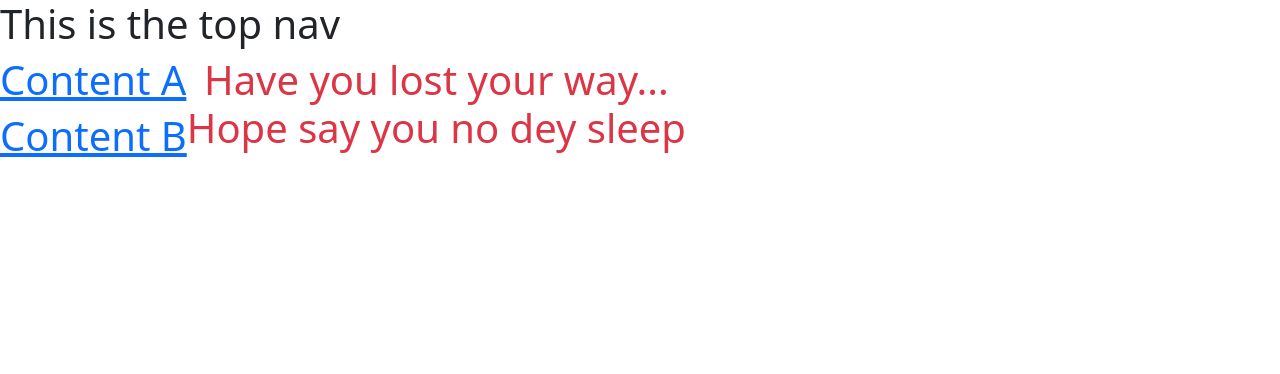
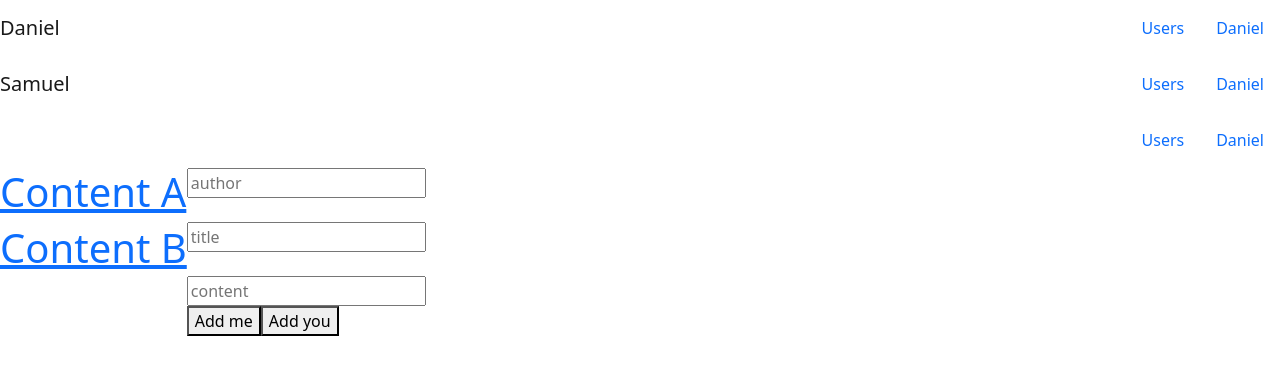
Before and after one commit to Danitife/ReactApril, a React (Create React App) app: page /state_hook in a window 1280 px wide. Shown: the top 374 px of the page. Built offline with nearby package versions, Linux system fonts and the light colour scheme.

Commit message:
useEffect with axios and fetch

```diff
--- a/package.json
+++ b/package.json
@@ -6,6 +6,7 @@
     "@testing-library/jest-dom": "^5.16.5",
     "@testing-library/react": "^13.4.0",
     "@testing-library/user-event": "^13.5.0",
+    "axios": "^1.4.0",
     "bootstrap": "^5.2.3",
     "react": "^18.2.0",
     "react-dom": "^18.2.0",
--- a/src/App.js
+++ b/src/App.js
@@ -7,6 +7,8 @@ import NotFound from './components/NotFound';
 import Display from './components/Display';
 import ContentA from './components/Youtube/ContentA';
 import ContentB from './components/Youtube/ContentB';
+import StateHook from './components/TodayState/StateHook';
+import AllInfo from './components/TodayState/AllInfo';
 
 function App() {
   return (
@@ -14,6 +16,8 @@ function App() {
       <Routes>
         <Route path='/' element={<ContentA />} />
         <Route path='/contentb' element={<ContentB />} />
+        <Route path='/state_hook' element={<StateHook />} />
+        <Route path='/all_things' element={<AllInfo />} />
         <Route path="*" element={<NotFound />} />
       </Routes>
     </>
--- a/src/components/Navbar.js
+++ b/src/components/Navbar.js
@@ -1,11 +1,11 @@
 import React from 'react'
 import { Link } from 'react-router-dom'
 
-const Navbar = () => {
+const Navbar = (props) => {
   return (
     <div>
         <nav className='navbar'>
-          <Link to="/" className="navbar-brand">Logo</Link>
+          <Link to="/" className="navbar-brand">{props.user}</Link>
           <ul className="nav">
             <li className="nav-item">
               <Link to="/users" className="nav-link">Users</Link>
--- /dev/null
+++ b/src/components/TodayState/AllInfo.js
@@ -0,0 +1,16 @@
+import React, {useEffect, useState} from 'react'
+
+const AllInfo = () => {
+    const [info, setinfo] = useState(null)
+    useEffect(()=>{
+        let theInfo = JSON.parse(localStorage.getItem("uuu"))
+        console.log(theInfo);
+    },[])
+  return (
+    <>
+
+    </>
+  )
+}
+
+export default AllInfo
--- /dev/null
+++ b/src/components/TodayState/StateHook.js
@@ -0,0 +1,75 @@
+import React, {useState, useEffect} from 'react'
+import { useNavigate } from 'react-router-dom';
+import axios from 'axios';
+
+const StateHook = () => {
+    const navigate = useNavigate()
+    const [myArr, setmyArr] = useState([])
+    const [author, setAuthor] = useState("");
+    const [title, setTitle] = useState("");
+    const [text, setText] = useState("");
+
+    const addme = ()=>{
+        let blog_post = {author, title, text}
+        console.log(blog_post);
+
+        // FOR JS FETCH
+
+        // fetch("http://localhost:3377/posts",{
+        //     headers:{
+        //         "Content-Type": "application/json"
+        //     },
+        //     method: "POST",
+        //     body: JSON.stringify(blog_post)
+        // }
+        // )
+        // .then((res)=>res.json())
+        // .then((data)=>{
+        //     console.log(data);
+        // }).catch((err)=>{
+        //     console.log(err);
+        // })
+
+        // FOR AXIOS
+
+        axios.post("http://localhost:3377/posts",{
+            // headers:{
+            //     "Content-Type": "application/json"
+            // },
+            // method: "POST",
+            author,title, body: text
+        })
+        .then((res)=>{
+            console.log(res.data.body);
+        }).catch((err)=>{
+            console.log(err);
+        })
+    }
+    const addyou = ()=>{
+        console.log("ukytry");
+    }
+    // useEffect(()=>{
+    //     localStorage.setItem("uuu", JSON.stringify(myArr))
+    //     console.log(myArr);
+    // },[myArr])
+
+    // useEffect(()=>{
+    //     fetch("http://localhost:3377/posts")
+    //     .then((res)=>res.json())
+    //     .then((data)=>{
+    //         console.log(data);
+    //     })
+    // })
+
+  return (
+    <>
+        <input onChange={(e)=>setAuthor(e.target.value)} type="text" placeholder='author' /><br /><br />
+        <input onChange={(e)=>setTitle(e.target.value)} type="text" placeholder='title' /><br /><br />
+        <input onChange={(e)=>setText(e.target.value)} type="text" placeholder='content' /><br />
+        <button onClick={addme}>Add me</button>
+        <button onClick={addyou}>Add you</button>
+    </>
+  )
+}
+
+export default StateHook
--- a/src/components/Youtube/TopNav.js
+++ b/src/components/Youtube/TopNav.js
@@ -1,10 +1,13 @@
 import React from 'react'
+import Navbar from '../Navbar'
 
 const TopNav = () => {
   return (
-    <div>
-        <h1>This is the top nav</h1>
-    </div>
+    <>
+      <Navbar user="Daniel" />
+      <Navbar user="Samuel" />
+      <Navbar />
+    </>
   )
 }
 
--- a/src/index.js
+++ b/src/index.js
@@ -19,7 +19,9 @@ root.render(
       <TopNav />
       <div className='d-flex'>
         <SideNav />
-        <App />
+        <div>
+          <App />
+        </div>
       </div>
 
     </BrowserRouter>
```
Also changed, not shown: daniel.json (added, +46 -0 lines), 1 other file (tests, documents, lock files or other folders).
